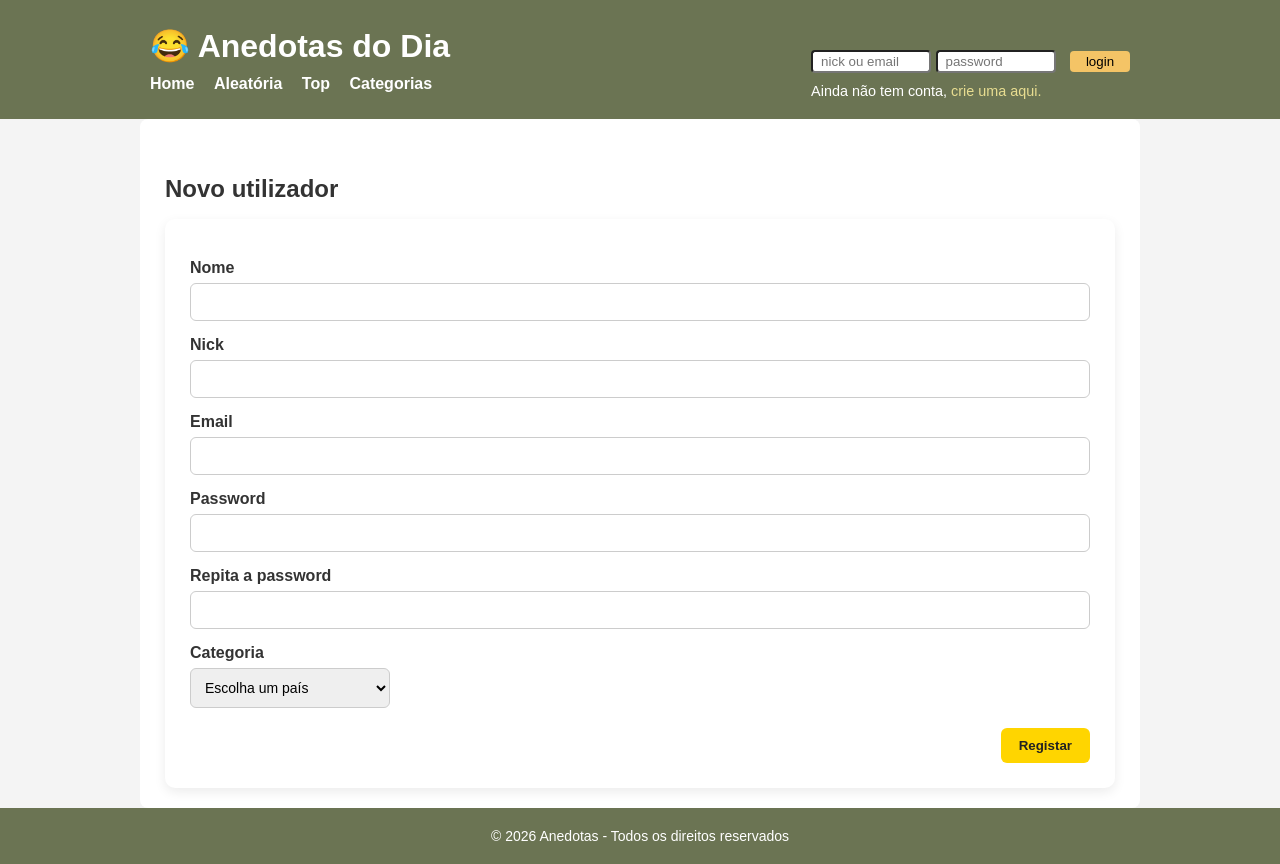
After one commit to Parflapa/anedotas, a Python web app: template app/templates/registo.html in a window 1280 px wide. The commit adds this page. Run offline with Jinja, Linux system fonts and the light colour scheme; the template is opened without the code that fills it, so the values that code supplies are empty.

Commit message:
Acrescentado o 'Registo de novo utilizador'

```diff
--- /dev/null
+++ b/app/services/serv_paises.py
@@ -0,0 +1,4 @@
+from app.models.rep_paises import select_paises
+
+def listar_paises():
+    return select_paises()
--- a/app/static/css/style.css
+++ b/app/static/css/style.css
@@ -4,6 +4,7 @@
   --alturaDaLinha_Anedota: 30px; /* global scope */
   --corLinkAmarelo: #ffd500;
   --corLinkAmareloHover: #e7e6c3;
+  --corLinkAmareloHover2:rgb(232, 221, 145);
 }
 
 * {
@@ -218,8 +219,15 @@ footer {
 /* LOGIN */
 #login{
     display: flex;
+    flex-direction: column;
     justify-content: space-between;
-    align-items: center;
+}
+#login #div-logar{
+    margin-top:30px;
+}
+#login #div-registar{
+    margin-top:10px;
+    font-size: 0.9rem;
 }
 #login input{
     display: inline-block;
@@ -408,6 +416,10 @@ footer {
 }
 
 /* inputs */
+.form-group label{
+    margin-top:15px;
+}
+.form-group input,
 .form-group textarea,
 .form-group select {
     padding: 10px;
@@ -481,3 +493,12 @@ footer {
     display: flex;
     justify-content: space-around;
 }
+
+#div-registar a {
+    color: var(--corLinkAmareloHover2);
+    transition: color 0.2s;
+}
+
+#div-registar a:hover {
+    color: var(--corLinkAmarelo);
+}
--- a/app/static/js/uteis.js
+++ b/app/static/js/uteis.js
@@ -1,37 +1,70 @@
+/**
+ *
+ * @param {string} tipo "password_diferentes" ou "delete"
+ * @param {*} id
+ */
+function openModal(tipo="delete",id=null) {
+    const modal             = document.getElementById("janelaModal");
+    const form              = document.getElementById("deleteForm");
+    let p                   = document.getElementById("textoJanelaModal");
+    let bt_modal_ok         = document.getElementById("bt-modal-ok");
+    let bt_modal_cancelar   = document.getElementById("bt-modal-cancelar");
 
-function openModal(id) {
-    const modal = document.getElementById("deleteModal");
-    const form = document.getElementById("deleteForm");
+    switch(tipo){
+        case "password_diferentes":
+            form.action  = `/utilizadores/registar`;
+            p.innerText  = "As passwords não são iguais."
+            form.style.display = "none";
+            bt_modal_cancelar.style.display = "none";
+            break;
+        case "delete":
+            form.action = `/anedotas/eliminar/${id}`;
+            p.innerText = "Tem a certeza que deseja eliminar esta anedota?";
+            bt_modal_ok.style.display = "none";
 
-    form.action = `/anedotas/eliminar/${id}`;
-
+            break;
+    }
     modal.style.display = "block";
 }
 
 
 
 function closeModal() {
-    document.getElementById("deleteModal").style.display = "none";
+    document.getElementById("janelaModal").style.display = "none";
+}
+
+
+
+function verifica_passwords_iguais(){
+    const p1 = document.getElementById("pass1_id").value;
+    const p2 = document.getElementById("pass2_id").value;
+    if(p1 != p2){
+        openModal("password_diferentes");
+        return false;
+    }else{
+        return true;
+    }
 }
 
 
 
 // fechar ao clicar fora
 window.onclick = function(event) {
-    const modal = document.getElementById("deleteModal");
+    const modal = document.getElementById("janelaModal");
     if (event.target === modal) {
         modal.style.display = "none";
     }
 }
 
 
+
 window.addEventListener('DOMContentLoaded', function(){
     document.querySelectorAll(".delete-btn").forEach(btn => {
         btn.addEventListener("click", function (e) {
             e.preventDefault();
-            console.log(btn);
-            console.log("Aqui");
-            openModal(this.dataset.id);
+            /* console.log(btn);
+            console.log("Aqui"); */
+            openModal("delete",this.dataset.id);
         });
     });
 });
--- a/app/templates/base.html
+++ b/app/templates/base.html
@@ -14,7 +14,8 @@
         <div>
             <h1>😂 Anedotas do Dia</h1>
             <nav>
-                <a href="/">Home</a>
+                <!-- <a href="/">Home</a> -->
+                <a href="{{url_for('anedotas.dashboard')}}">Home</a>
                 <a href="{{url_for('anedotas.aleatoria')}}">Aleatória</a>
                 <a href="{{url_for('anedotas.top')}}">Top</a>
                 <a href="/categorias">Categorias</a>
@@ -32,12 +33,16 @@
                 </div>
 
             {% else %}
-
-                <form method="POST" action="{{ url_for('autenticacao.login') }}">
-                    <input type="text" name="user" placeholder="nick ou email">
-                    <input type="password" name="password" placeholder="password">
-                    <input type="submit" value="login">
-                </form>
+                <div id="div-logar">
+                    <form method="POST" action="{{ url_for('autenticacao.login') }}">
+                        <input type="text" name="user" placeholder="nick ou email">
+                        <input type="password" name="password" placeholder="password">
+                        <input type="submit" value="login">
+                    </form>
+                </div>
+                <div id="div-registar">
+                    Ainda não tem conta, <a href="{{ url_for('utilizadores.registo') }}">crie uma aqui.</a>
+                </div>
 
             {% endif %}
         </div>
@@ -69,18 +74,22 @@
     </div>
 </footer>
 
-<div id="deleteModal" class="modal">
+<div id="janelaModal" class="modal">
     <div class="modal-content">
         <h3>Confirmar eliminação</h3>
         <br><br>
-        <p>Tens a certeza que queres eliminar esta anedota?</p>
+        <p id="textoJanelaModal"></p>
         <br><br>
         <div class="modal-actions">
             <form id="deleteForm" method="POST">
-                <button type="submit" class="btn btn-danger">Sim, eliminar</button>
+                <button type="submit" class="btn btn-danger">Sim, eliminar.</button>
             </form>
 
-            <button class="btn btn-secondary" onclick="closeModal()">
+            <button id="bt-modal-ok" class="btn btn-secondary" onclick="closeModal()">
+                OK
+            </button>
+
+            <button id="bt-modal-cancelar" class="btn btn-secondary" onclick="closeModal()">
                 Cancelar
             </button>
         </div>
--- a/app/templates/detalhes_da_anedota.html
+++ b/app/templates/detalhes_da_anedota.html
@@ -19,7 +19,7 @@
             <p>
                 <a class="like-btn" href="{{ url_for('anedotas.votar', anedota_id=detalhes.anedota_id) }}" title="Votar nesta anedota">
                     👍
-                </a> (votada {{ detalhes.votos }} vezes)
+                </a> ({{ detalhes.votos }} votos)
             </p>
         </div>
     </div>
--- /dev/null
+++ b/app/templates/registo.html
@@ -0,0 +1,38 @@
+{% extends "base.html" %}
+
+{% block title %}Adicionar nova anedota{% endblock %}
+
+{% block content %}
+<div class="form-container">
+    <h2>Novo utilizador</h2>
+
+    <form method="POST" action="{{ url_for('utilizadores.registo') }}" onsubmit="return verifica_passwords_iguais()" class="form-card">
+
+        <div class="form-group">
+            <label for="nome_id">Nome </label>
+            <input type="text" name="fnome" id="nome_id" required>
+            <label for="nick_id">Nick </label>
+            <input type="text" name="fnick" id="nick_id" required>
+            <label for="email_id">Email </label>
+            <input type="email" name="femail" id="email_id" required>
+            <label for="pass1_id">Password </label>
+            <input type="password" name="fpass1" id="pass1_id" required>
+            <label for="pass2_id">Repita a password </label>
+            <input type="password" name="fpass2" id="pass2_id" required>
+
+            <label for="pais_id">Categoria</label>
+            <select name="fpais" id="pais_id" required>
+                <option value="" selected hidden disabled>Escolha um país</option>
+                {% for pais in paises %}
+                    <option value="{{ pais.id }}">{{ pais.nome }}</option>
+                {% endfor %}
+            </select>
+        </div>
+
+        <div class="form-actions">
+            <button type="submit" class="btn-primary">Registar</button>
+        </div>
+
+    </form>
+</div>
+{% endblock %}
```
Also changed, not shown: app/models/rep_paises.py (added, +19 -0 lines), app/models/rep_utilizadores.py (+23 -3 lines), app/routes/rt_utilizadores.py (+25 -2 lines), app/services/serv_utilizadores.py (+9 -2 lines).
